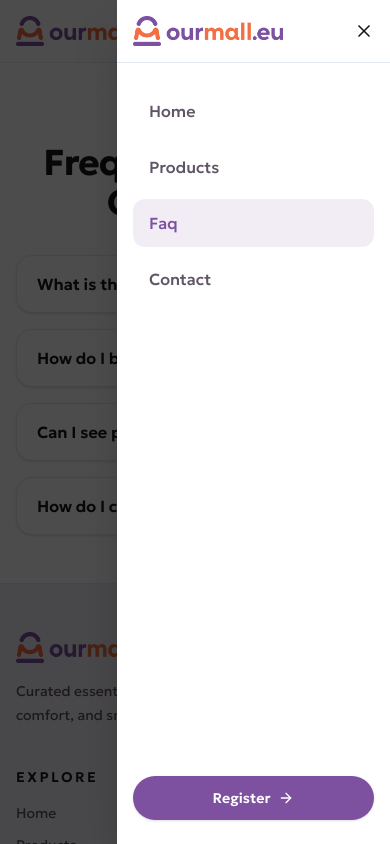
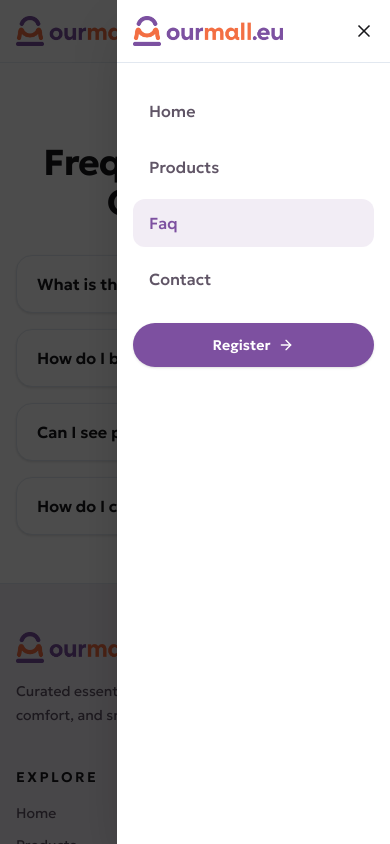
Before and after one commit to Satheesh-Baabu/OurMall, a Next.js app: page /faq in a window 390 px wide. Both pictures are taken after a click on the button "Open menu". Shown: the top 844 px of the page. Built offline with nearby package versions, Linux system fonts and the light colour scheme.

Commit message:
Mobile header Ui Fix

```diff
--- a/src/components/Header.tsx
+++ b/src/components/Header.tsx
@@ -139,7 +139,7 @@ export default function Header() {
                   </Link>
                 ))}
 
-                <div className="mt-auto " onClick={() => setIsOpen(false)}>
+                <div className="mt-3" onClick={() => setIsOpen(false)}>
                   <Button href="/register" className="w-full justify-center ">
                     Register
                   </Button>
```
